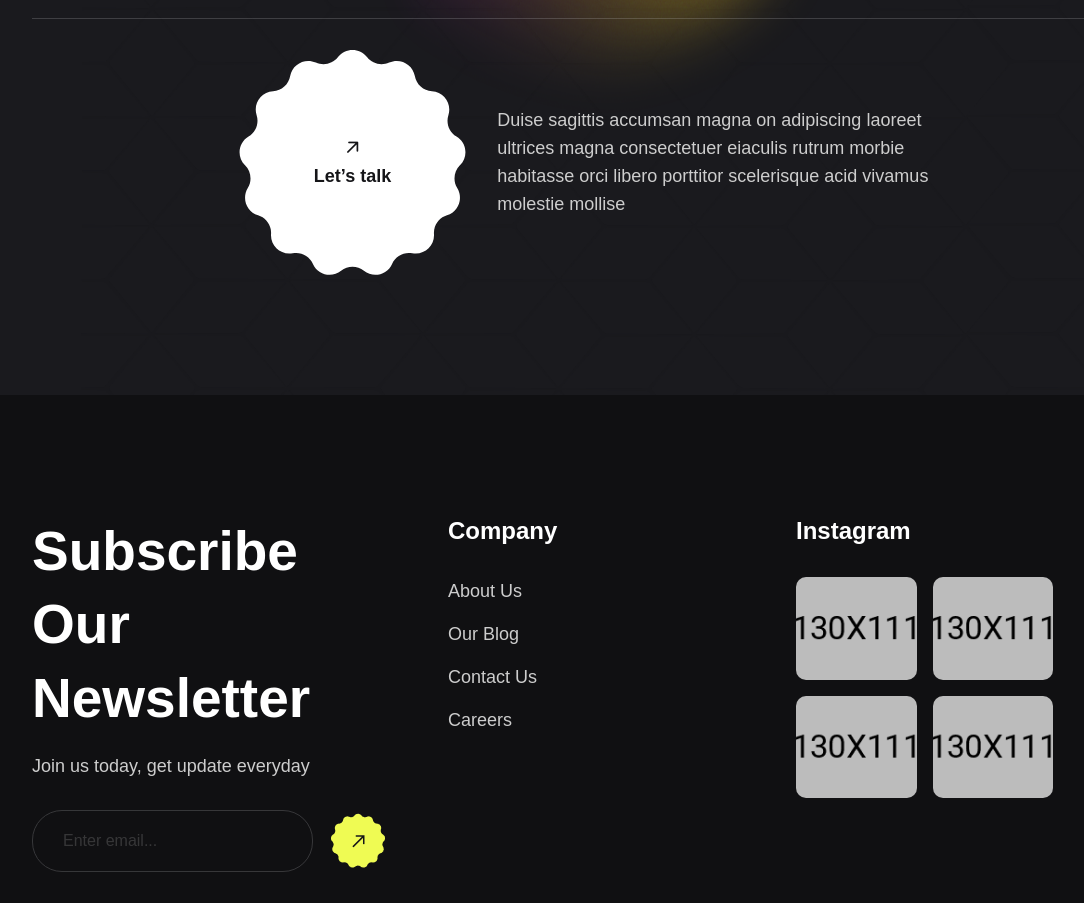
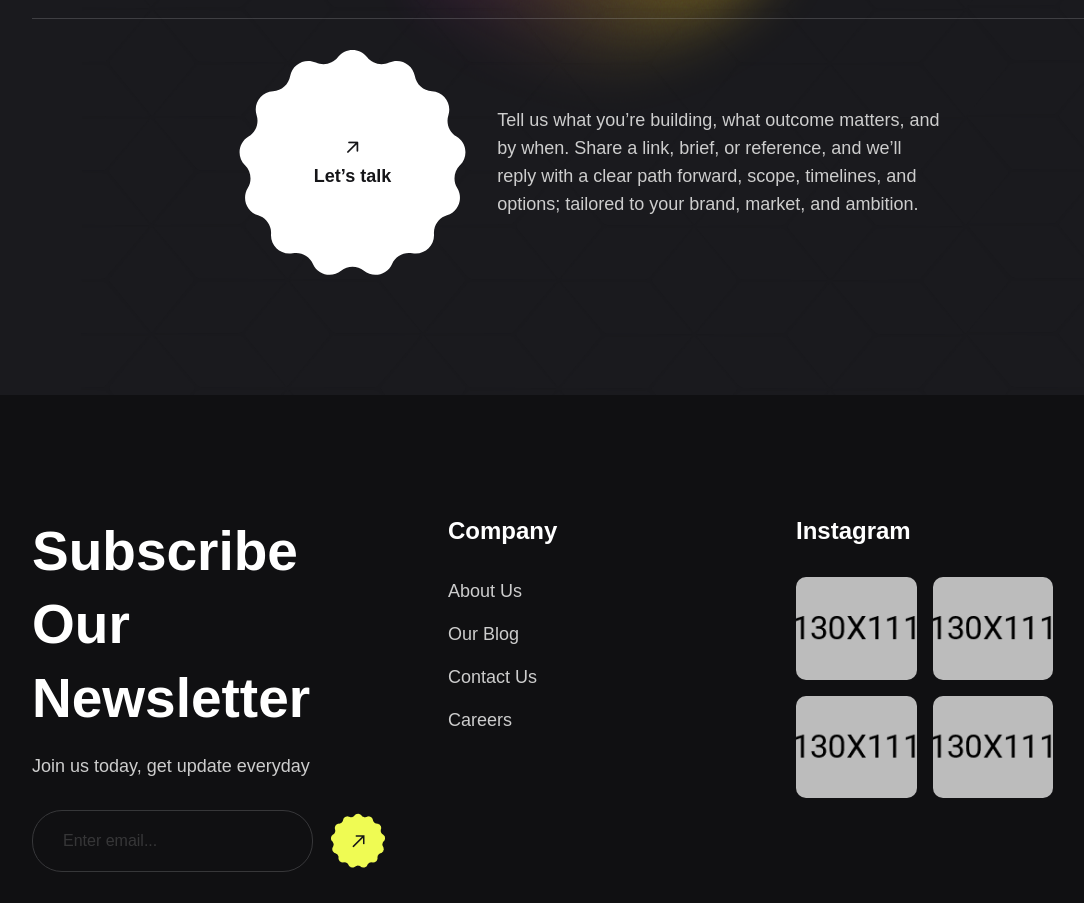
Before and after one commit to ritzdevelopers/contenaissance, a plain HTML site: page index.html in a window 1280 px wide. Shown: the part 8663-9566 px from the top of the page, without its empty margins (50-1134 px from the left). Drawn offline with Linux system fonts and the light colour scheme; a web font is replaced by a local one.

Commit message:
updated content

```diff
--- a/index.html
+++ b/index.html
@@ -2111,9 +2111,10 @@
               Let’s talk
             </a>
             <p>
-              Duise sagittis accumsan magna on adipiscing laoreet ultrices magna
-              consectetuer eiaculis rutrum morbie habitasse orci libero
-              porttitor scelerisque acid vivamus molestie mollise
+              Tell us what you’re building, what outcome matters, and by when.
+              Share a link, brief, or reference, and we’ll reply with a clear
+              path forward, scope, timelines, and options; tailored to your
+              brand, market, and ambition.
             </p>
           </div>
         </div>
```
